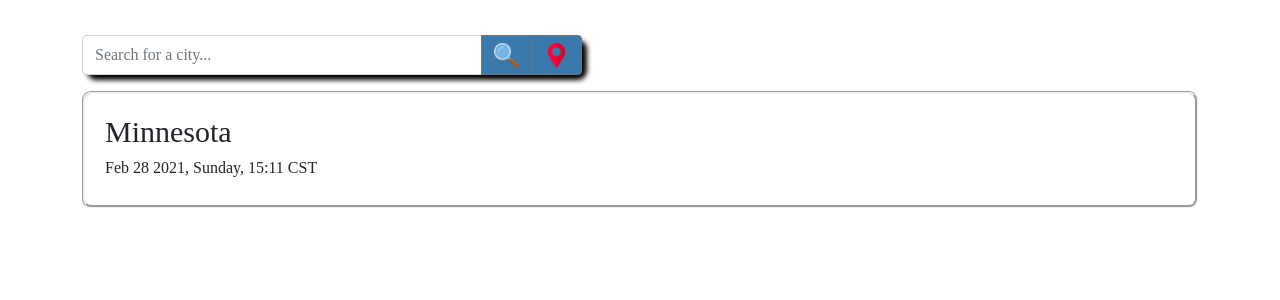
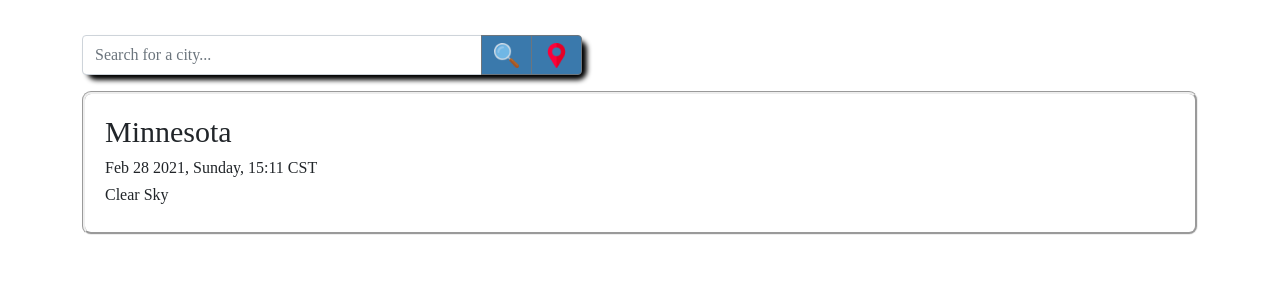
Before and after one commit to JyotsnaJose/react-weather-app, a React (Create React App) app: page / in a window 1280 px wide. Shown: the top 300 px of the page. Built offline with nearby package versions, Linux system fonts and the light colour scheme; a web font is replaced by a local one.

Commit message:
Added description

```diff
--- a/src/App.js
+++ b/src/App.js
@@ -2,6 +2,7 @@ import "./App.css";
 import Search from "./Search";
 import City from "./City";
 import DateTime from "./DateTime";
+import Description from "./Description";
 
 export default function App() {
   return (
@@ -11,6 +12,7 @@ export default function App() {
         <div className="currentWeather-wrapper">
           <City value="Minnesota" />
           <DateTime value="Feb 28 2021, Sunday, 15:11 CST" />
+          <Description value="Clear Sky" />
         </div>
       </div>
     </div>
--- a/src/Description.css
+++ b/src/Description.css
@@ -0,0 +1,3 @@
+.Decription #description {
+  text-transform: capitalize;
+}
--- a/src/Description.js
+++ b/src/Description.js
@@ -0,0 +1,10 @@
+import React from "react";
+import "./Description.css";
+
+export default function Description(props) {
+  return (
+    <div className="Description">
+      <h6 id="description">{props.value}</h6>
+    </div>
+  );
+}
```
